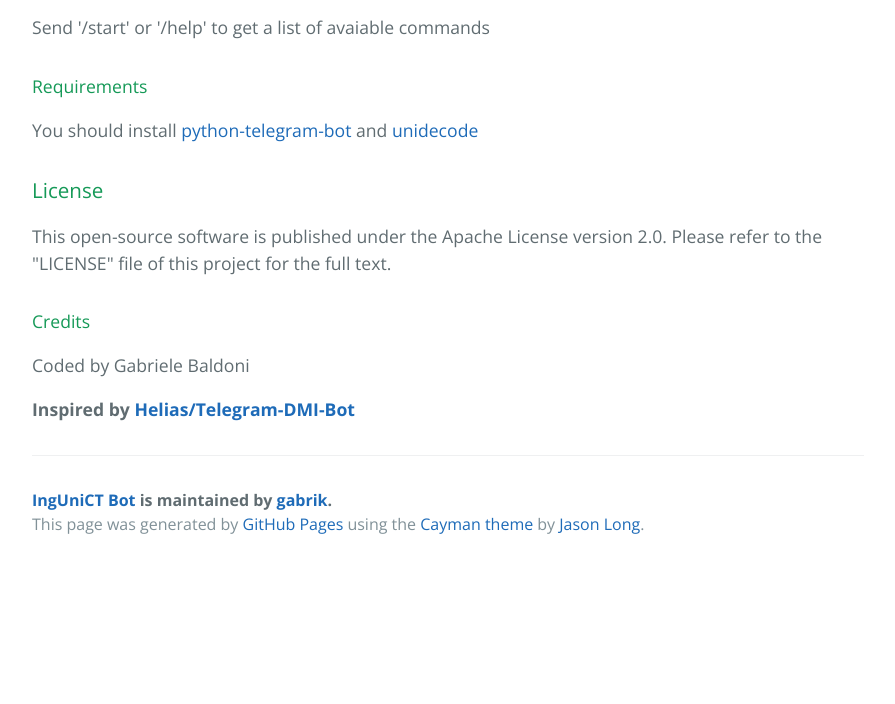
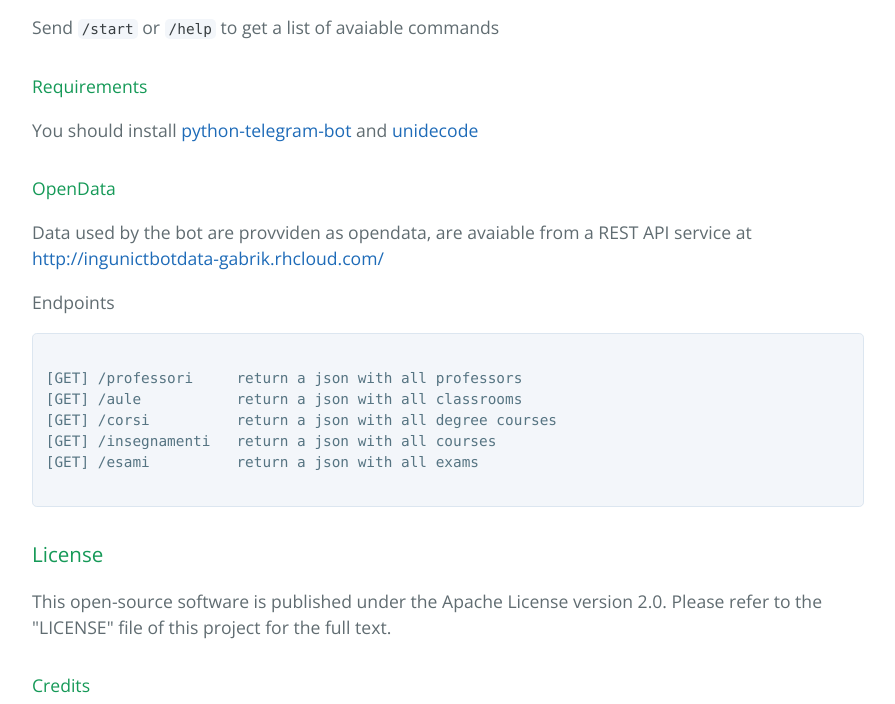
Before and after one commit to gabrik/ingunict-bot, a plain HTML site: page index.html in a window 1280 px wide. Shown: the part 711-1415 px from the top of the page, without its empty margins (192-1087 px from the left). Before the commit the page ends 1279 px from the top, so only its background shows below. Drawn offline with nearby package versions, Linux system fonts and the light colour scheme.

Commit message:
Create gh-pages branch via GitHub

```diff
--- a/index.html
+++ b/index.html
@@ -33,12 +33,28 @@
 <a id="online-version-is-avaiable-on-ingunict_bot" class="anchor" href="#online-version-is-avaiable-on-ingunict_bot" aria-hidden="true"><span aria-hidden="true" class="octicon octicon-link"></span></a>Online version is avaiable on <a href="https://web.telegram.org/#/im?p=@IngUniCT_bot">@IngUniCT_bot</a>
 </h3>
 
-<p>Send '/start' or '/help' to get a list of avaiable commands</p>
+<p>Send <code>/start</code> or <code>/help</code> to get a list of avaiable commands</p>
 
 <h4>
 <a id="requirements" class="anchor" href="#requirements" aria-hidden="true"><span aria-hidden="true" class="octicon octicon-link"></span></a>Requirements</h4>
 
 <p>You should install <a href="https://github.com/python-telegram-bot/python-telegram-bot">python-telegram-bot</a> and <a href="https://pypi.python.org/pypi/Unidecode">unidecode</a></p>
+
+<h4>
+<a id="opendata" class="anchor" href="#opendata" aria-hidden="true"><span aria-hidden="true" class="octicon octicon-link"></span></a>OpenData</h4>
+
+<p>Data used by the bot are provviden as opendata, are avaiable from a REST API service at <a href="http://ingunictbotdata-gabrik.rhcloud.com/">http://ingunictbotdata-gabrik.rhcloud.com/</a></p>
+
+<p>Endpoints</p>
+
+<pre><code>
+[GET] /professori     return a json with all professors
+[GET] /aule           return a json with all classrooms
+[GET] /corsi          return a json with all degree courses
+[GET] /insegnamenti   return a json with all courses
+[GET] /esami          return a json with all exams
+
+</code></pre>
 
 <h3>
 <a id="license" class="anchor" href="#license" aria-hidden="true"><span aria-hidden="true" class="octicon octicon-link"></span></a>License</h3>
```
Also changed, not shown: params.json (+1 -1 lines).
